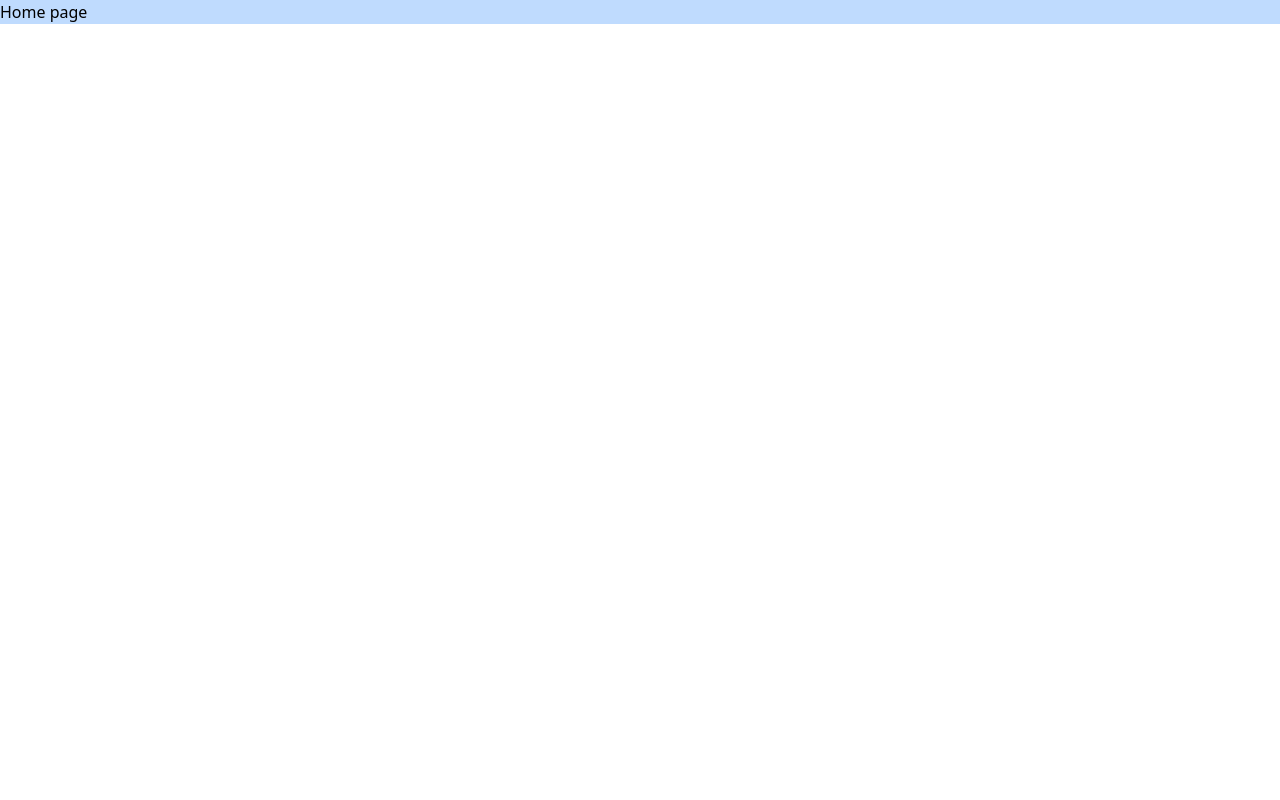
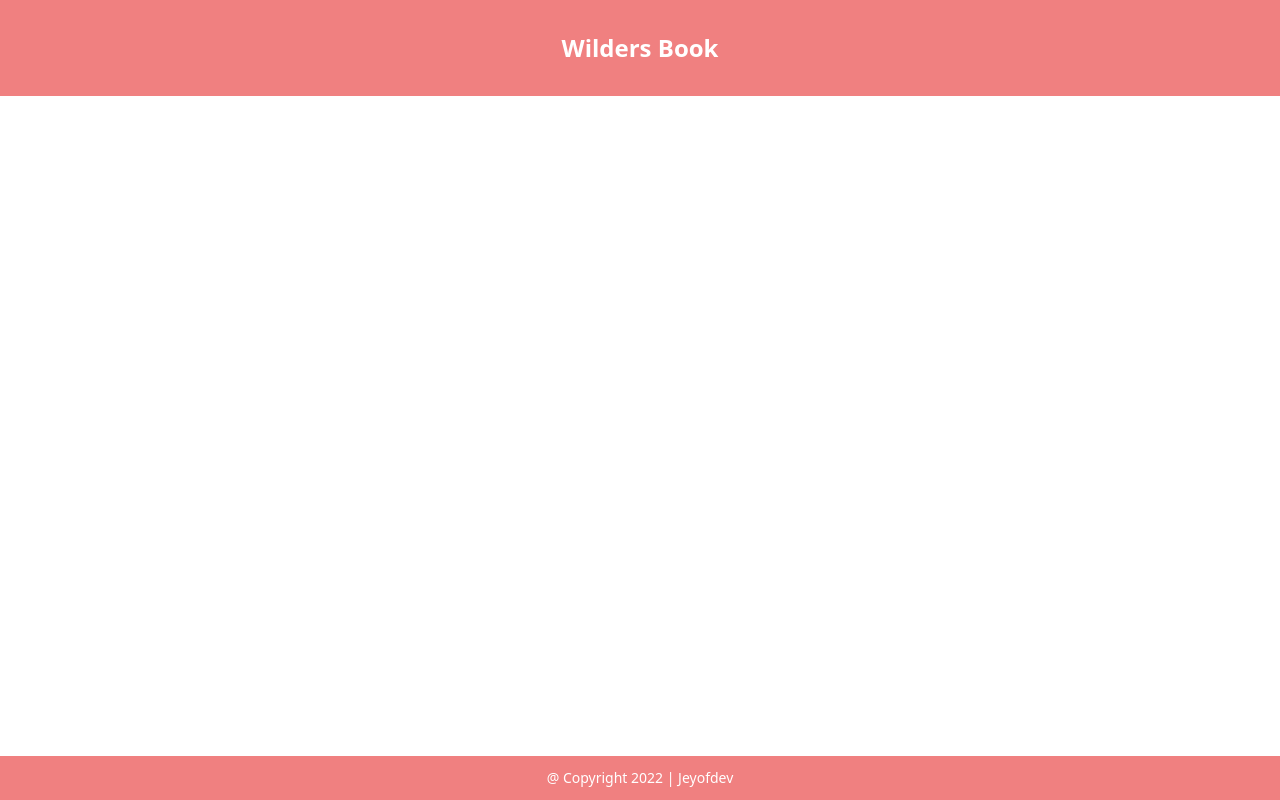
Before and after one commit to jeyofdev/wcs-course-express, a React (Create React App) app in the folder client/: page / in a window 1280 px wide. Built offline with nearby package versions, Linux system fonts and the light colour scheme.

Commit message:
client : add the layout

```diff
--- a/client/src/App.jsx
+++ b/client/src/App.jsx
@@ -1,7 +1,9 @@
+import Layout from './components/layout/Layout';
+
 const App = () => {
     return (
-        <div className="App bg-blue-200">
-            <h1>Home page</h1>
+        <div className="App">
+            <Layout />
         </div>
     );
 };
--- /dev/null
+++ b/client/src/components/layout/Footer.jsx
@@ -0,0 +1,10 @@
+const Footer = () => {
+    return (
+        <div className="fixed bottom-0 bg-red-500 py-3 text-center w-full text-white font-normal text-sm">
+            @ Copyright 2022 |{' '}
+            <a href="https://github.com/jeyofdev">Jeyofdev</a>
+        </div>
+    );
+};
+
+export default Footer;
--- /dev/null
+++ b/client/src/components/layout/Header.jsx
@@ -0,0 +1,9 @@
+const Header = ({ children }) => {
+    return (
+        <div className="bg-red-500 py-8 text-center">
+            <h1 className="text-white text-2xl font-bold">{children}</h1>
+        </div>
+    );
+};
+
+export default Header;
--- /dev/null
+++ b/client/src/components/layout/Layout.jsx
@@ -0,0 +1,13 @@
+import Footer from './Footer';
+import Header from './Header';
+
+const Layout = () => {
+    return (
+        <div className="min-h-screen">
+            <Header>Wilders Book</Header>
+            <Footer />
+        </div>
+    );
+};
+
+export default Layout;
--- a/client/tailwind.config.js
+++ b/client/tailwind.config.js
@@ -1,7 +1,13 @@
 module.exports = {
     content: ['./src/**/*.{js,jsx,ts,tsx}'],
     theme: {
-        extend: {},
+        extend: {
+            colors: {
+                red: {
+                    500: '#F08080',
+                },
+            },
+        },
     },
     plugins: [],
 };
```
